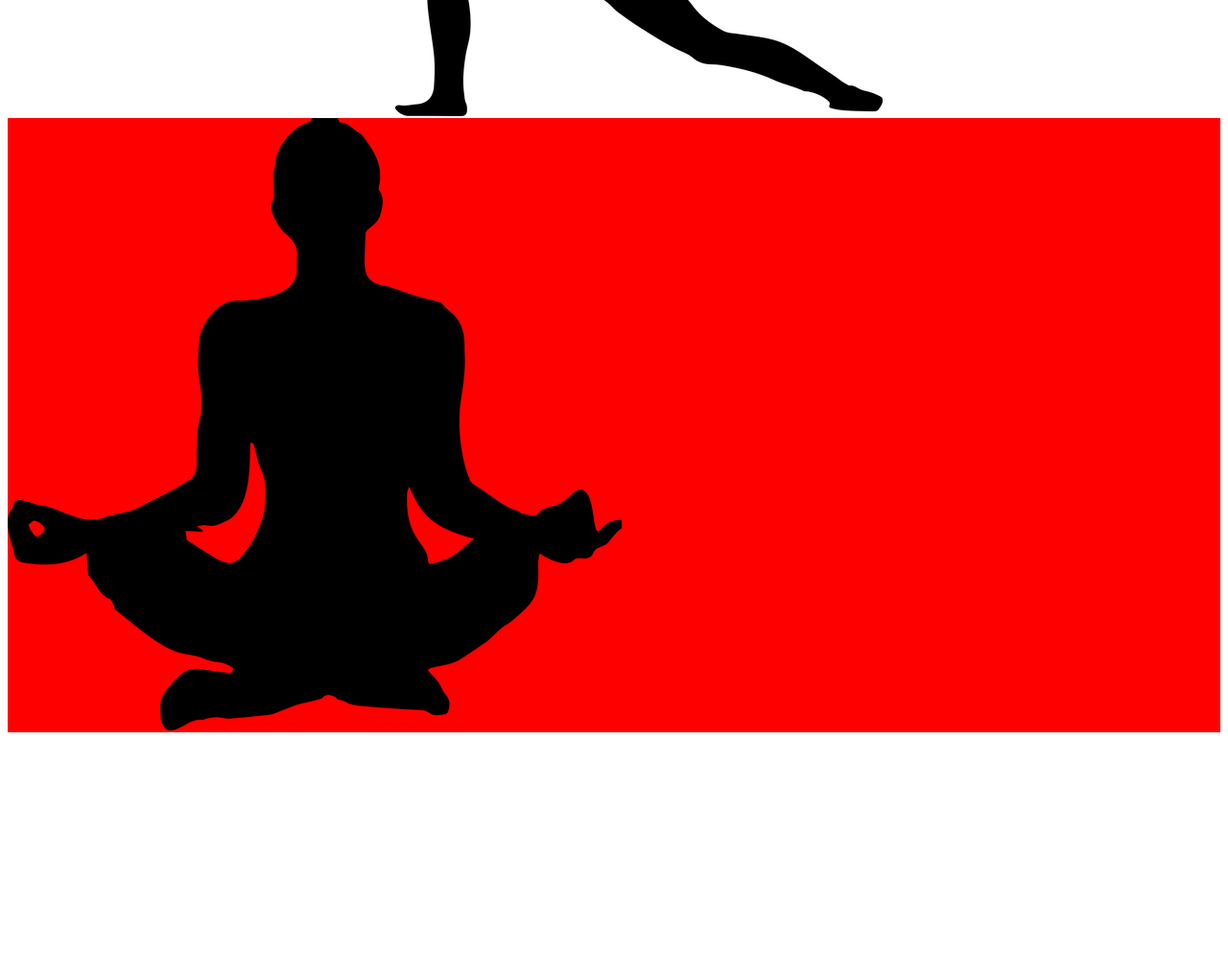
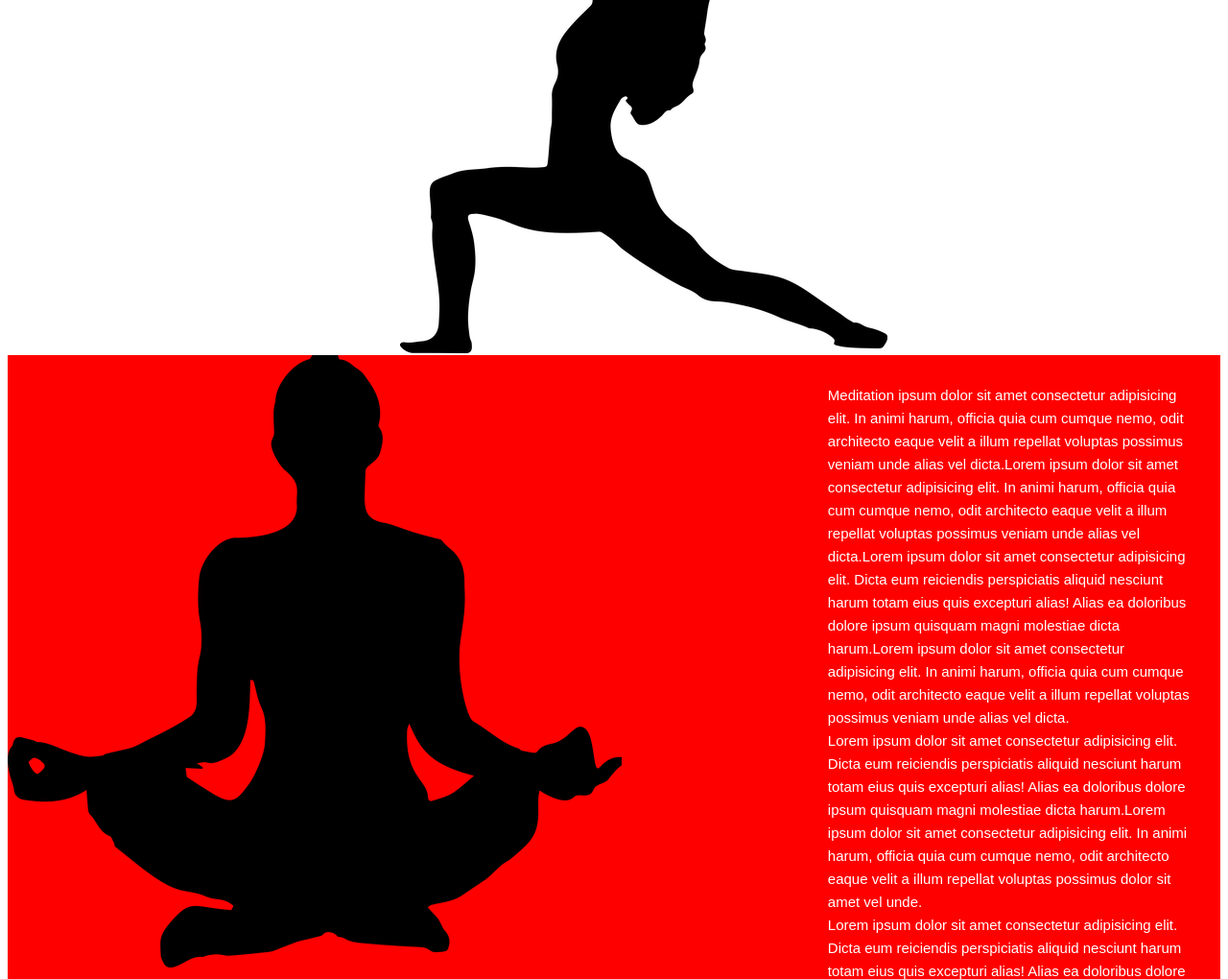
Before and after one commit to sandrayvalencia/Client-Blog, a plain HTML site: page index.html in a window 1280 px wide. Shown: the part 1320-2340 px from the top of the page at 96% size. Before the commit the page ends 2091 px from the top, so only its background shows below. Drawn offline with Linux system fonts and the light colour scheme; a script that the page names is missing.

Commit message:
updated client-blog

```diff
--- a/index.html
+++ b/index.html
@@ -27,7 +27,7 @@
         </header>
         <main>
             <div id="main_box">
-            <p id="main_text_left"> Lorem ipsum dolor sit amet consectetur adipisicing elit. Dicta eum reiciendis perspiciatis aliquid nesciunt harum totam eius quis excepturi alias! Alias ea doloribus dolore ipsum quisquam magni molestiae dicta harum.Lorem ipsum dolor sit amet consectetur adipisicing elit. In animi harum, officia quia cum cumque nemo, odit architecto eaque velit a illum repellat voluptas possimus veniam unde alias vel dicta.
+            <p id="main_text_left"> Yoga ipsum dolor sit amet consectetur adipisicing elit. Dicta eum reiciendis perspiciatis aliquid nesciunt harum totam eius quis excepturi alias! Alias ea doloribus dolore ipsum quisquam magni molestiae dicta harum.Lorem ipsum dolor sit amet consectetur adipisicing elit. In animi harum, officia quia cum cumque nemo, odit architecto eaque velit a illum repellat voluptas possimus veniam unde alias vel dicta.
             Lorem ipsum dolor sit amet consectetur adipisicing elit. Dicta eum reiciendis perspiciatis aliquid nesciunt harum totam eius quis excepturi alias! Alias ea doloribus dolore ipsum quisquam magni molestiae dicta harum.Lorem ipsum dolor sit amet consectetur adipisicing elit. In animi harum, officia quia cum cumque nemo, odit architecto eaque velit a illum repellat voluptas possimus veniam unde alias vel dicta.<br>
 
             Lorem ipsum dolor sit amet consectetur adipisicing elit. Dicta eum reiciendis perspiciatis aliquid nesciunt harum totam eius quis excepturi alias! Alias ea doloribus dolore ipsum quisquam magni molestiae dicta harum.Lorem ipsum dolor sit amet consectetur adipisicing elit. In animi harum, officia quia cum cumque nemo, odit architecto eaque velit a illum repellat voluptas possimus veniam unde alias vel dicta.<br>
@@ -37,23 +37,26 @@
 
 
 
-            <p id="main_text_right">Lorem ipsum dolor sit amet consectetur adipisicing elit. In animi harum, officia quia cum cumque nemo, odit architecto eaque velit a illum repellat voluptas possimus veniam unde alias vel dicta.Lorem ipsum dolor sit amet consectetur adipisicing elit. In animi harum, officia quia cum cumque nemo, odit architecto eaque velit a illum repellat voluptas possimus veniam unde alias vel dicta.Lorem ipsum dolor sit amet consectetur adipisicing elit. Dicta eum reiciendis perspiciatis aliquid nesciunt harum totam eius quis excepturi alias! Alias ea doloribus dolore ipsum quisquam magni molestiae dicta harum.Lorem ipsum dolor sit amet consectetur adipisicing elit. In animi harum, officia quia cum cumque nemo, odit architecto eaque velit a illum repellat voluptas possimus veniam unde alias vel dicta.<br>
+            <p id="main_text_right">Yoga ipsum dolor sit amet consectetur adipisicing elit. In animi harum, officia quia cum cumque nemo, odit architecto eaque velit a illum repellat voluptas possimus veniam unde alias vel dicta.Lorem ipsum dolor sit amet consectetur adipisicing elit. In animi harum, officia quia cum cumque nemo, odit architecto eaque velit a illum repellat voluptas possimus veniam unde alias vel dicta.Lorem ipsum dolor sit amet consectetur adipisicing elit. Dicta eum reiciendis perspiciatis aliquid nesciunt harum totam eius quis excepturi alias! Alias ea doloribus dolore ipsum quisquam magni molestiae dicta harum.Lorem ipsum dolor sit amet consectetur adipisicing elit. In animi harum, officia quia cum cumque nemo, odit architecto eaque velit a illum repellat voluptas possimus veniam unde alias vel dicta.<br>
             Lorem ipsum dolor sit amet consectetur adipisicing elit. Dicta eum reiciendis perspiciatis aliquid nesciunt harum totam eius quis excepturi alias! Alias ea doloribus dolore ipsum quisquam magni molestiae dicta harum.Lorem ipsum dolor sit amet consectetur adipisicing elit. In animi harum, officia quia cum cumque nemo, odit architecto eaque velit a illum repellat voluptas possimus veniam unde alias vel dicta.<br>
 
             Lorem ipsum dolor sit amet consectetur adipisicing elit. Dicta eum reiciendis perspiciatis aliquid nesciunt harum totam eius quis excepturi alias! Alias ea doloribus dolore ipsum quisquam magni molestiae dicta harum.Lorem ipsum dolor sit amet consectetur adipisicing elit. In animi harum, officia quia cum cumque nemo, odit architecto eaque velit a illum repellat voluptas possimus veniam unde alias vel dicta.</p>
 
             <p><div class="image_2"><img src="images/image-2.png"></div></P>
-            <p><div class="image_1"><img src= images/image-3.png ></div></p>
+            </div>
 
-                        </div>
+
 
 
         </main>
         <footer>
+            <div id="footer_box">
+            <p><div class="image_1"><img src= images/image-3.png ></div><p id="footer_text">Meditation ipsum dolor sit amet consectetur adipisicing elit. In animi harum, officia quia cum cumque nemo, odit architecto eaque velit a illum repellat voluptas possimus veniam unde alias vel dicta.Lorem ipsum dolor sit amet consectetur adipisicing elit. In animi harum, officia quia cum cumque nemo, odit architecto eaque velit a illum repellat voluptas possimus veniam unde alias vel dicta.Lorem ipsum dolor sit amet consectetur adipisicing elit. Dicta eum reiciendis perspiciatis aliquid nesciunt harum totam eius quis excepturi alias! Alias ea doloribus dolore ipsum quisquam magni molestiae dicta harum.Lorem ipsum dolor sit amet consectetur adipisicing elit. In animi harum, officia quia cum cumque nemo, odit architecto eaque velit a illum repellat voluptas possimus veniam unde alias vel dicta.<br>
+            Lorem ipsum dolor sit amet consectetur adipisicing elit. Dicta eum reiciendis perspiciatis aliquid nesciunt harum totam eius quis excepturi alias! Alias ea doloribus dolore ipsum quisquam magni molestiae dicta harum.Lorem ipsum dolor sit amet consectetur adipisicing elit. In animi harum, officia quia cum cumque nemo, odit architecto eaque velit a illum repellat voluptas possimus dolor sit amet vel unde.<br>
 
+            Lorem ipsum dolor sit amet consectetur adipisicing elit. Dicta eum reiciendis perspiciatis aliquid nesciunt harum totam eius quis excepturi alias! Alias ea doloribus dolore ipsum quisquam magni molestiae dicta harum.Lorem ipsum dolor sit amet consectetur adipisicing elit. In animi harum, officia quia cum cumque nemo,odit architecto eaque velit a illum repellat voluptas possimus veniam unde alias vel dicta.</p>
+           </div>
 
-
-            </div>
 
         </footer>
 
--- a/style.css
+++ b/style.css
@@ -18,9 +18,11 @@ text-align:8px solid red;
 
 #main_text_left{
 font-size:15px;
+line-height: 18pt;
 color:black;
 font-family:sans-serif;
 float:left;
+margin: 15px;
 
 
   }
@@ -29,7 +31,7 @@ font-size:10px;
 width: 100;
 height: auto;
 background-color:red;
-float: center;
+float: left;
 
 
 
@@ -44,9 +46,11 @@ float:center;
 #main_text_right{
 
 font-size:15px;
+line-height: 18pt;
 font-family: sans-serif;
 color:black;
 float:right;
+margin: 15px;
 
   }
 p {
@@ -56,8 +60,18 @@ margin: 0 1%;
 }
 
 
-footer{
+footer {
+  float: right;
+  background: red;
 
+}
+#footer_text{
+font-size:15px;
+line-height: 18pt;
+font-family: sans-serif;
+color:white;
+float:right;
+margin: 30px;
 }
 
 
```
